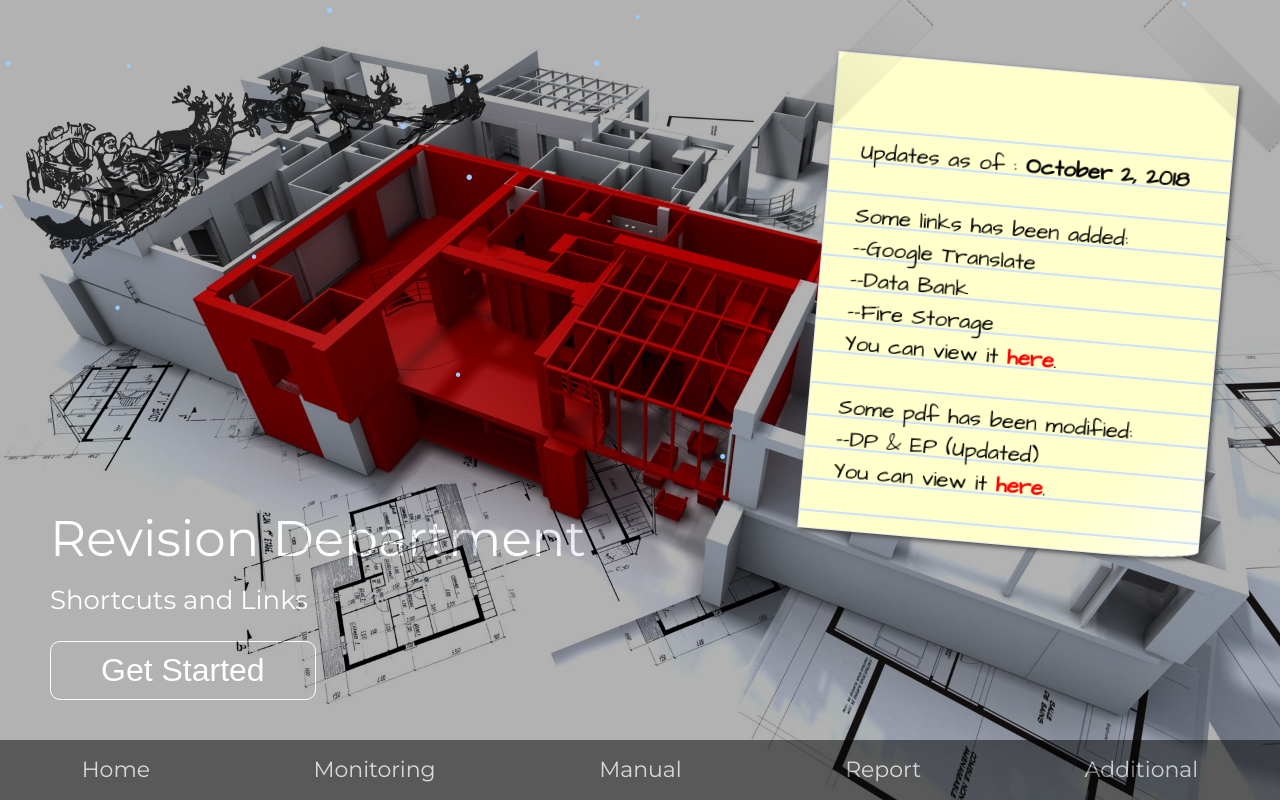
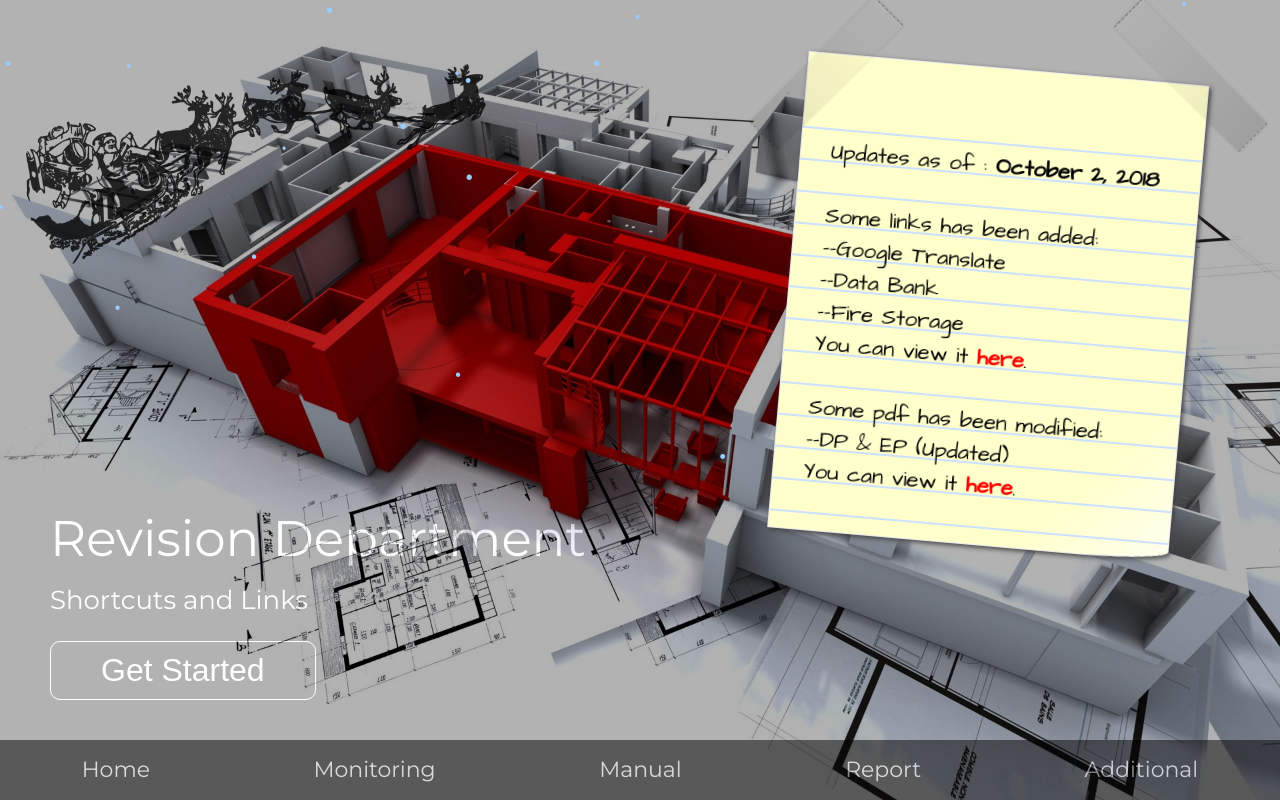
Before and after one commit to msforbes09/support-source-code, a PHP site: page / in a window 1280 px wide. Shown: the top 804 px of the page. Run offline with PHP 8.4, Linux system fonts and the light colour scheme.

Commit message:
visual effect

```diff
--- a/indexTools/post-it.css
+++ b/indexTools/post-it.css
@@ -1,6 +1,6 @@
 .post-it{
     position: absolute;
-    right: 60px;
+    right: 90px;
     top: 50px;
     width: 400px;
     z-index: 2;
```
